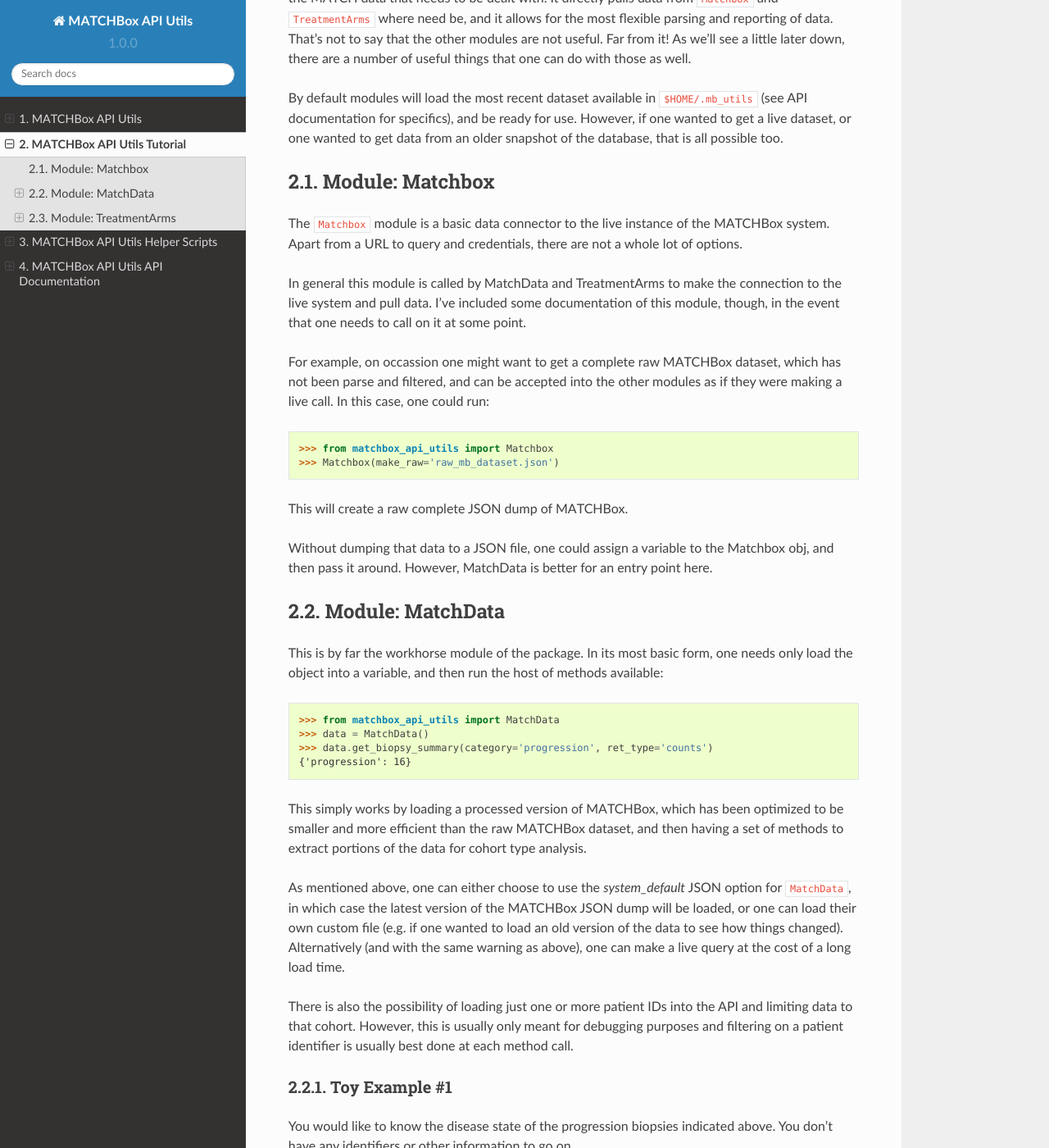
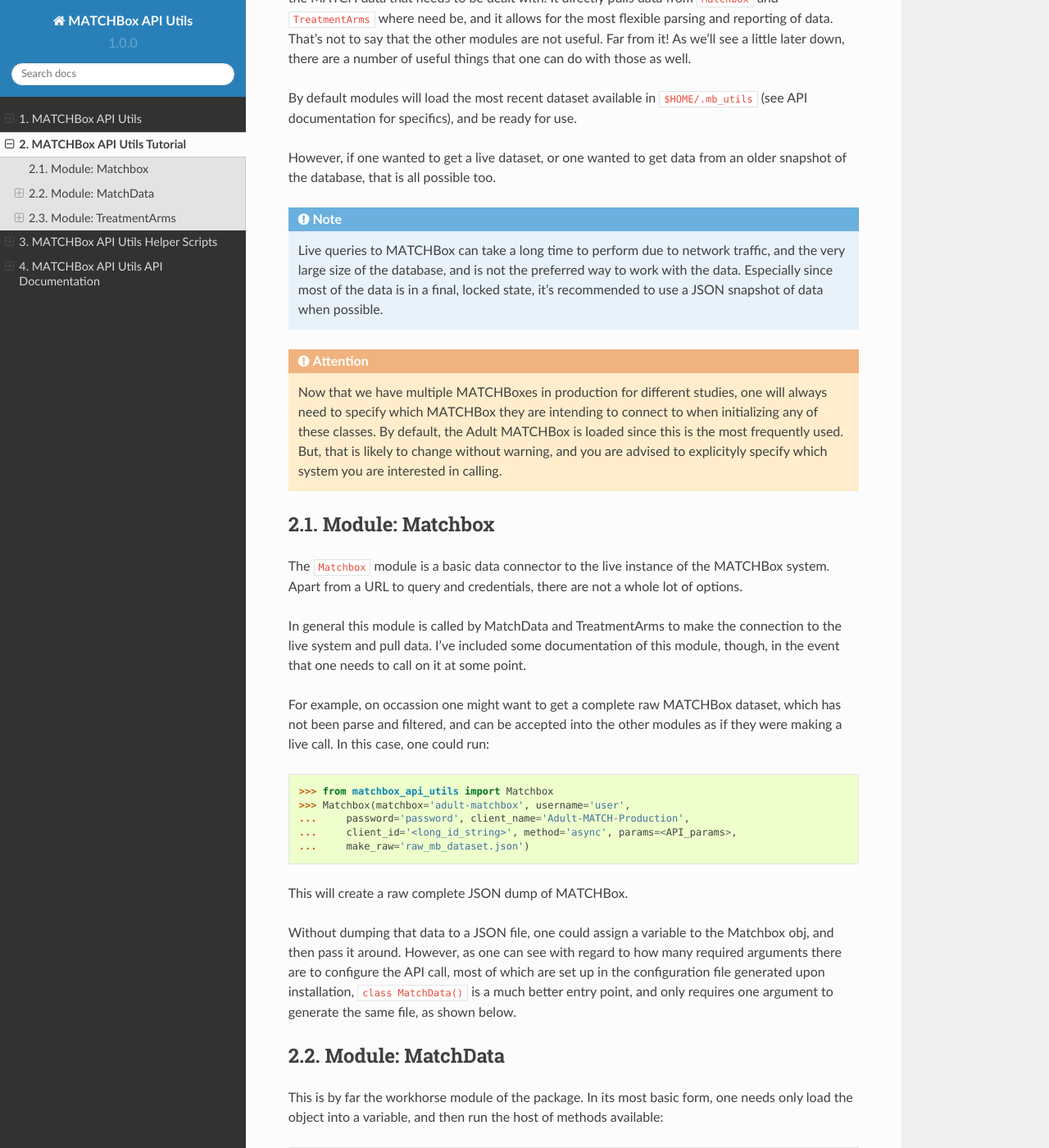
Before and after one commit to FNL-MoCha/matchbox_api_utils, a Sphinx documentation site: the page built from doc/tutorial.rst, in a window 1280 px wide and 1400 px high, scrolled down 370 px. Shown: the whole window at 82% size. Built offline with Sphinx 7.4.7 and the Read the Docs theme 2.0.0, drawn with Linux system fonts in a browser that asks for light colours; some of the changed text lies outside the part shown.

Commit message:
updated the tutorial docs

```diff
--- a/doc/tutorial.rst
+++ b/doc/tutorial.rst
@@ -9,23 +9,32 @@
     #. ``TreatmentArms()``
 
 Most often one will be using the ``MatchData()`` module, as that deals directly
-with the majority of the MATCH data that needs to be dealt with.  It directly pulls
-data from ``Matchbox`` and ``TreatmentArms`` where need be, and it allows for the
-most flexible parsing and reporting of data.  That's not to say that the other
-modules are not useful.  Far from it!  As we'll see a little later down, there are
-a number of useful things that one can do with those as well.
+with the majority of the MATCH data that needs to be dealt with.  It directly
+pulls data from ``Matchbox`` and ``TreatmentArms`` where need be, and it allows
+for the most flexible parsing and reporting of data.  That's not to say that
+the other modules are not useful.  Far from it!  As we'll see a little later
+down, there are a number of useful things that one can do with those as well.
 
 By default modules will load the most recent dataset available in
-``$HOME/.mb_utils`` (see API documentation for specifics), and be ready for use.
+``$HOME/.mb_utils`` (see API documentation for specifics), and be ready for
+use.
+
 However, if one wanted to get a live dataset, or one wanted to get data from an
 older snapshot of the database, that is all possible too.
 
-.. note:
-    Live queries to MATCHBox can take a long time to perform due to network traffic,
-    and the very large size of the database.  MATCHBox v2.0, when it's released,
-    may have solved some of these problems.  But for now, it's recommended to use
-    a JSON snapshot of data when possible.
+.. note::
+    Live queries to MATCHBox can take a long time to perform due to network
+    traffic, and the very large size of the database, and is not the preferred
+    way to work with the data. Especially since most of the data is in a final,
+    locked state, it's recommended to use a JSON snapshot of data when possible.
 
+.. attention::
+    Now that we have multiple MATCHBoxes in production for different studies,
+    one will always need to specify which MATCHBox they are intending to
+    connect to when initializing any of these classes.  By default, the Adult
+    MATCHBox is loaded since this is the most frequently used.  But, that is
+    likely to change without warning, and you are advised to explicityly
+    specify which system you are interested in calling.
 
 Module: Matchbox
 ------------------
@@ -35,15 +44,18 @@
 whole lot of options.
 
 In general this module is called by MatchData and TreatmentArms to make the
-connection to the live system and pull data.  I've included some documentation of
-this module, though, in the event that one needs to call on it at some point.
+connection to the live system and pull data.  I've included some documentation
+of this module, though, in the event that one needs to call on it at some point.
 
 For example, on occassion one might want to get a complete raw MATCHBox dataset,
-which has not been parse and filtered, and can be accepted into the other modules
-as if they were making a live call.  In this case, one could run: ::
+which has not been parse and filtered, and can be accepted into the other
+modules as if they were making a live call.  In this case, one could run: ::
 
     >>> from matchbox_api_utils import Matchbox
-    >>> Matchbox(make_raw='raw_mb_dataset.json')
+    >>> Matchbox(matchbox='adult-matchbox', username='user',
+    ...     password='password', client_name='Adult-MATCH-Production',
+    ...     client_id='<long_id_string>', method='async', params=<API_params>,
+    ...     make_raw='raw_mb_dataset.json')
 
 This will create a raw complete JSON dump of MATCHBox.
 
@@ -51,36 +63,46 @@
     A raw MATCHBox data dump like this might be very large!
 
 Without dumping that data to a JSON file, one could assign a variable to the
-Matchbox obj, and then pass it around.  However, MatchData is better for an
-entry point here.
+Matchbox obj, and then pass it around.  However, as one can see with regard to
+how many required arguments there are to configure the API call, most of which
+are set up in the configuration file generated upon installation, ``class
+MatchData()`` is a much better entry point, and only requires one argument to
+generate the same file, as shown below.
+
 
 Module: MatchData
 -------------------
 
-This is by far the workhorse module of the package.  In its most basic form, one
-needs only load the object into a variable, and then run the host of methods
-available: ::
+This is by far the workhorse module of the package.  In its most basic form,
+one needs only load the object into a variable, and then run the host of
+methods available: ::
 
     >>> from matchbox_api_utils import MatchData
-    >>> data = MatchData()
+    >>> data = MatchData(matchbox='adult-matchbox')
     >>> data.get_biopsy_summary(category='progression', ret_type='counts')
-    {'progression': 16}
+    {'progression': 19}
+
+.. note::
+    The resultant data above may be different than your result depending on
+    when the dataset was generated!
 
 This simply works by loading a processed version of MATCHBox, which has been
 optimized to be smaller and more efficient than the raw MATCHBox dataset, and
 then having a set of methods to extract portions of the data for cohort type
 analysis.
 
-As mentioned above, one can either choose to use the `system_default` JSON option
-for ``MatchData``, in which case the latest version of the MATCHBox JSON dump will
-be loaded, or one can load their own custom file (e.g. if one wanted to load an old
-version of the data to see how things changed).  Alternatively (and with the same
-warning as above), one can make a live query at the cost of a long load time.
+As mentioned above, one can either choose to use the `sys_default` JSON option
+for ``MatchData``, in which case the latest version of the MATCHBox JSON dump
+will be loaded, or one can load their own custom file (e.g. if one wanted to
+load an old version of the data to see how things changed).  Alternatively
+(and with the same warning as above), one can make a live query at the cost of
+a long load time.
 
-There is also the possibility of loading just one or more patient IDs into the API
-and limiting data to that cohort.  However, this is usually only meant for
-debugging purposes and filtering on a patient identifier is usually best done at
-each method call.
+There is also the possibility of loading just one or more patient IDs into the
+API and limiting data to that cohort. In this case passing a PSN to the
+``patient`` argument will allow one to filter data to only that patient when
+reading the ``sys_default`` JSON file, or, and arguably better, getting live
+and up to date data for only that patient from MATCHBox.
 
 Toy Example #1
 **************
@@ -140,20 +162,20 @@
 
 Looks like there are a couple issues here.
 
-    #. First, results from the ``get_msn()`` method are always lists.  We can have
-       multiple MSNs per BSN unfortunately, and so we need to output more than one
-       on occassion.  In this case, for what we want to do, we can just output them
-       all as a comma separated list.
+    #. First, results from the ``get_msn()`` method are always lists.  We can
+       have multiple MSNs per BSN unfortunately, and so we need to output more
+       than one on occassion.  In this case, for what we want to do, we can
+       just output them all as a comma separated list.
 
-    #. Second some results to not have a MSN returned!  This can happen.  In this
-       case, there was a progression biopsy collected, but no valid MSN was yet
-       generated for the case.  Since we would prefer to only work with complete
-       data for now, we'll skip those cases.
+    #. Second some results to not have a MSN returned!  This can happen.  In
+       this case, there was a progression biopsy collected, but no valid MSN
+       was yet generated for the case.  Since we would prefer to only work with
+       complete data for now, we'll skip those cases.
 
-So, now that we know which are progression cases from the whole dataset, and know
-their PSN, BSN, and MSN identifiers, let's get the disease for each, and store it
-in our ``results`` dict above.  We'll rewrite a little bit of the code above to
-help with some of the processing: ::
+So, now that we know which are progression cases from the whole dataset, and
+know their PSN, BSN, and MSN identifiers, let's get the disease for each, and
+store it in our ``results`` dict above.  We'll rewrite a little bit of the code
+above to help with some of the processing: ::
 
     >>> for bsn in biopsies['progression']:
     ...     psn = data.get_psn(bsn=bsn)
@@ -228,8 +251,8 @@
                  u'Laryngeal squamous cell carcinoma'],
     'PSN15362': [u'T-17-002680', u'MSN62489', u'Salivary gland cancer']}
 
-And finally we have a nice list of collected data for each progression case, which
-is ready to print out for downstream use: ::
+And finally we have a nice list of collected data for each progression case,
+which is ready to print out for downstream use: ::
 
     >>> for patient in results:
     ...     print('\t'.join([patient] + results[patient]))
@@ -250,74 +273,78 @@
 
 .. note:
     It is recommended that you use the
-    `CSV <https://docs.python.org/2/library/csv.html>` module for printing data,
-    since it is much better equipped to handle commas and spaces in names, and
-    makes the data much more portable into things like Excel or R
+    `CSV <https://docs.python.org/2/library/csv.html>`_ module for printing
+    data, since it is much better equipped to handle commas and spaces in
+    names, and makes the data much more portable into things like Excel or R
 
 So, there you have it.  Very simple toy case, but hopefully one that highlights
-some of the features of the MatchData module.  See the API documentation section
-for more information about the included modules and their usage.
+some of the features of the MatchData module.  See the API documentation
+section for more information about the included modules and their usage.
 
 
 Module: TreatmentArms
 ----------------------
 
-The ``TreatmentArms`` module will handle all NCI-MATCH treatment arm related data,
-including the handling of a "rules engine" to categorize mutations of interest
-(MOIs) as being actionable (aMOIs) or not.  At the time of this writing, there are
-not a lot of public methods available for the module, and it's main use will be
-directly (really behind the scenes) from ``MatchData``.  However, there are a few
-methods that one will (hopefully) find handy.
+The ``TreatmentArms`` module will handle all NCI-MATCH treatment arm related
+data, including the handling of a "rules engine" to categorize mutations of
+interest (MOIs) as being actionable (aMOIs) or not.  At the time of this
+writing, there are not a lot of public methods available for the module, and
+it's main use will be directly (really behind the scenes) from ``MatchData``.
+However, there are a few methods that one will (hopefully) find handy.
 
-As with the other modules, one can either make a live query to MATCHBox to generate
-a dataset: ::
+As with the other modules, one can either make a live query to MATCHBox to
+generate a dataset: ::
 
     >>> from matchbox_api_utils import TreatmentArms
-    >>> ta_data = TreatmentArms()
+    >>> ta_data = TreatmentArms(matchbox='adult-matchbox')
 
-As with ``MatchData``, not specifying a JSON database will result in loading the
-`sys_default` database which is built at the same time as the ``MatchData`` JSON
-database.  You'll see this file in ``$HOME/.mb_utils/ta_obj_<date>.json``.
+As with ``MatchData``, not specifying a JSON database will result in loading
+the ``sys_default`` database which is built at the same time as the
+``MatchData`` JSON database.  You'll see this file in
+``$HOME/.mb_utils/ta_obj_<date>.json``.
 
-One you have object loaded, then you can run one of the public methods available,
-including ``map_amoi()``, ``map_drug_arm()``, or ``get_exclusion_disease()``.
+Once you have object loaded, then you can run one of the public methods
+available, including ``map_amoi()``, ``map_drug_arm()``, or
+``get_exclusion_disease()``.
 
 Toy Example #2
 **************
 
 Let's say you have a *`BRAF p.V600E`* mutation that you discovered in a patient
-diagnosed with *`Melanoma`* , but you are not sure whether or not any arms cover the
-patient, and if there is a qualifying arm, whether or not the patient has an
-exclusionary disease (i.e. a histological subtype that is excluded from arm
-eligibility).
+diagnosed with *`Melanoma`* , but you are not sure whether or not any arms
+cover the patient, and if there is a qualifying arm, whether or not the patient
+has an exclusionary disease (i.e. a histological subtype that is excluded from
+arm eligibility).
 
-The first step is to try to map that aMOI to the study arms.  You need to have a
-of aMOI level data since there are some extra rules to map.  We always need to know
-the following ( dict_key: accepted_values):
+The first step is to try to map that aMOI to the study arms.  You need to have
+some NCI-MATCH level variant data (typically from Ion Reporter / OVAT) since
+there are some extra rules to map.  We always need to know the following
+(dict_key: accepted_values):
 
-    ====================   =======================================================
+    ====================   ====================================================
     Variant Key            Acceptable Values
-    ====================   =======================================================
+    ====================   ====================================================
     type                   | { snvs_indels, cnvs, fusions }
     oncomineVariantClass   | { Hotspot, Deleterious }
     gene                   | Any acceptable HUGO gene name (e.g. BRAF)
     identifier             | Any variant identifier, usually from COSMIC
                            | (e.g. COSM476)
-    exon                   | The numeric value for the exon in which the variant
-                           | is found. For example, if the variant is in Exon 15,
+    exon                   | The numeric value for the exon in which the
+                           | variant is found. For example, if the variant is
+                           | in Exon 15, you would indicate 15 in this field.
                            | you would indicate 15 in this field.
     function               | {'missense', 'nonsense', 'frameshiftInsertion',
                            | 'frameshiftDeletion', 'nonframeshiftDeletion',
                            | 'nonframeshiftInsertion',
                            | 'frameshiftBlockSubstitution'}
-    ====================   =======================================================
+    ====================   ====================================================
 
-In the case of a typical BRAF p.V600E variant, we would set up our environment as
-follows: ::
+In the case of a typical BRAF p.V600E variant, we would set up our environment
+as follows: ::
 
     >>> from matchbox_api_utils import TreatmentArms
     >>> from pprint import pprint as pp
-    >>> ta_data = TreatmentArms()
+    >>> ta_data = TreatmentArms(matchbox='adult-matchbox')
     >>> variant = {
     ...    'type' : 'snvs_indels',
     ...    'gene' : 'BRAF',
@@ -326,18 +353,19 @@
     ...    'function' : 'missense',
     ...    'oncominevariantclass' : 'Hotspot' }
 
-Now to find out if our variant would qualify for any arms, we'll run ``map_amoi()``
-to check: ::
+Now to find out if our variant would qualify for any arms, we'll run
+``map_amoi()`` to check: ::
 
     >>> v600e_arms = ta_data.map_amoi(variant)
     >>> pp(v600e_arms)
     ['EAY131-Y(e)', 'EAY131-P(e)', 'EAY131-N(e)', 'EAY131-H(i)']
 
-So we see that there are 4 arms that have identified this variant as being an aMOI.
-But, based on the notation in parenthesis (e.g. `'(e)'`), we can see that Arms Y, P,
-and N consider this aMOI to be exclusionary, while arm H consider this aMOI to be
-inclusionary.  So, it looks like so far the patient is a potential match for Arm H
-only.  Now, let's see if their disease would qualify them for this arm: ::
+So we see that there are 4 arms that have identified this variant as being an
+aMOI. But, based on the notation in parenthesis (e.g. `'(e)'`), we can see that
+Arms Y, P, and N consider this aMOI to be exclusionary, while arm H consider
+this aMOI to be inclusionary.  So, it looks like so far the patient is a
+potential match for Arm H only.  Now, let's see if their disease would qualify
+them for this arm: ::
 
     >>> pp(ta_data.get_exclusion_disease('EAY131-H'))
     [u'Papillary thyroid carcinoma',
```
Also changed, not shown: other parts of doc/tutorial.rst (+10 -9 lines).
